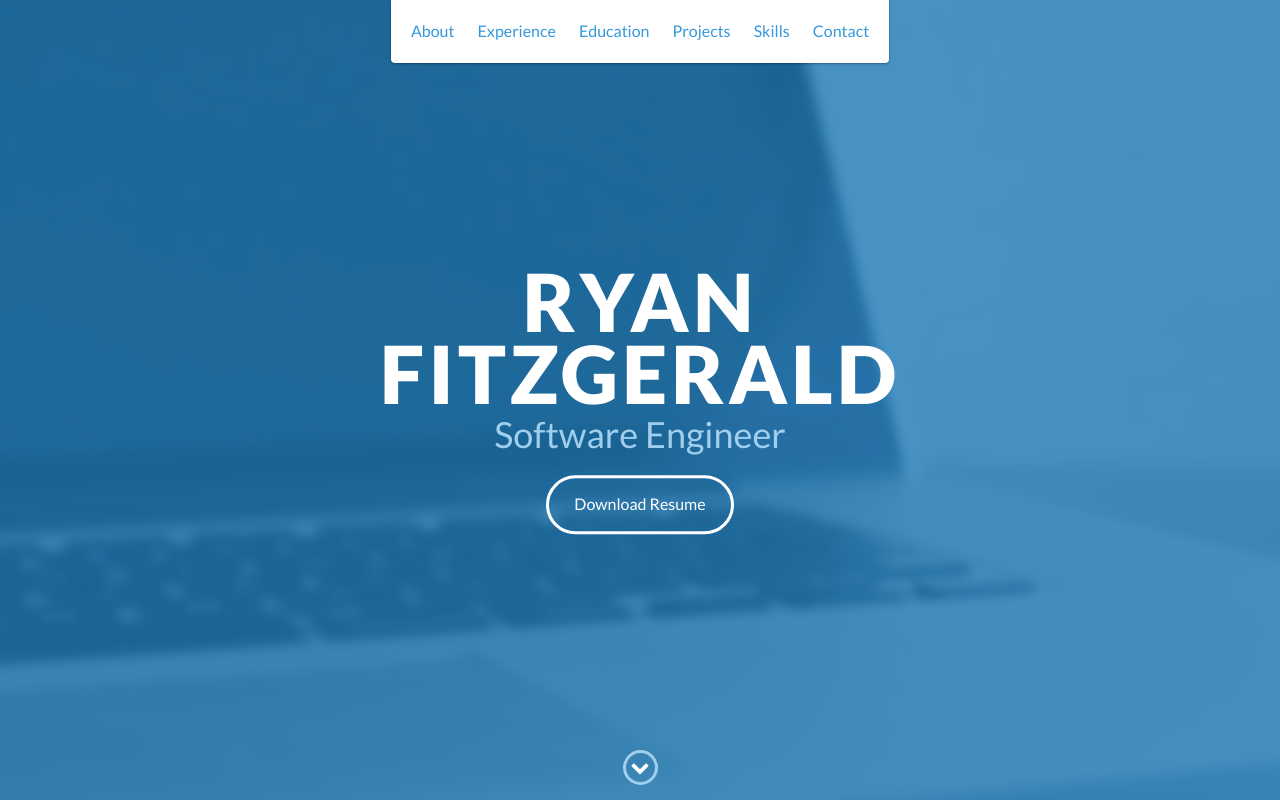
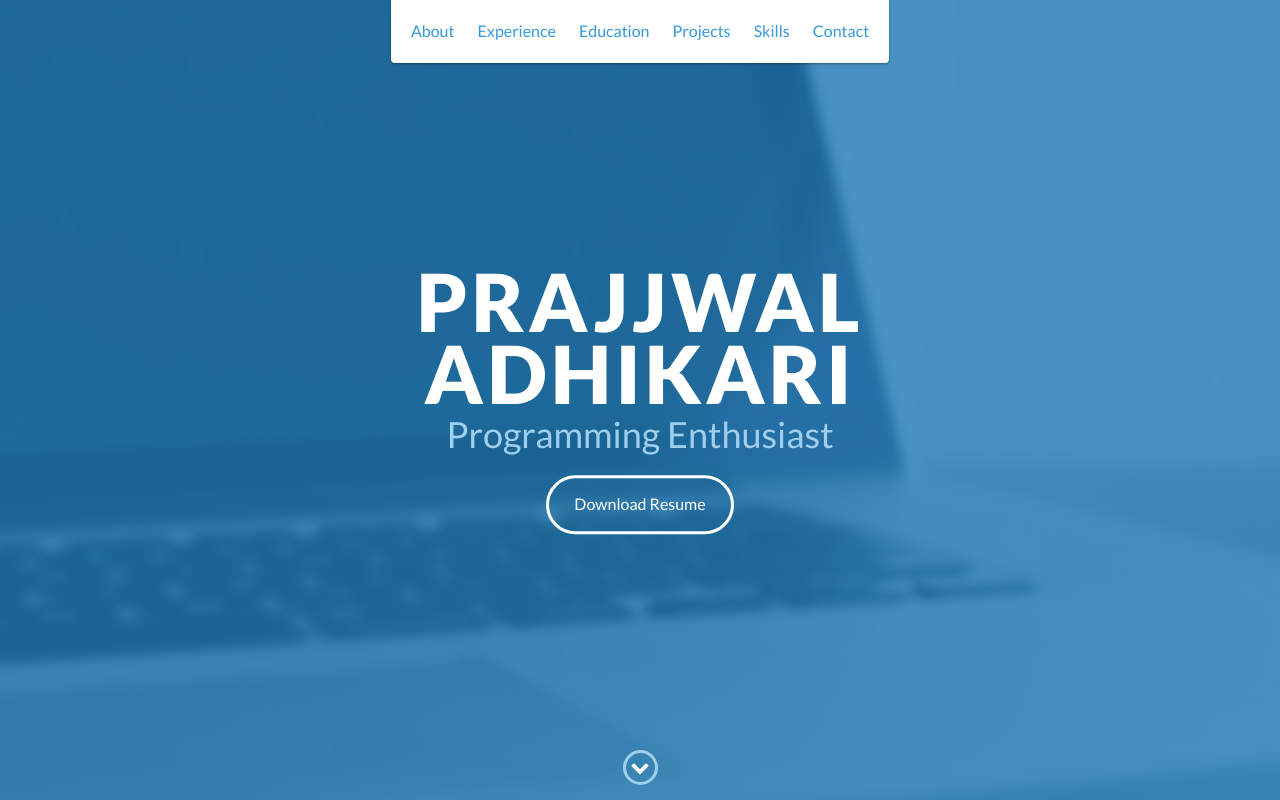
Before and after one commit to przwal/przwal.github.io, a website: page index.html in a window 1280 px wide. Shown: the top 800 px of the page. Drawn offline with nearby package versions, Linux system fonts and the light colour scheme.

Commit message:
edited some content

```diff
--- a/index.html
+++ b/index.html
@@ -48,8 +48,8 @@
 
     <div id="lead">
         <div id="lead-content">
-            <h1>Ryan Fitzgerald</h1>
-            <h2>Software Engineer</h2>
+            <h1>Prajjwal Adhikari</h1>
+            <h2>Programming Enthusiast</h2>
             <a href="#" class="btn-rounded-white">Download Resume</a>
         </div>
         <!-- End #lead-content -->
```
